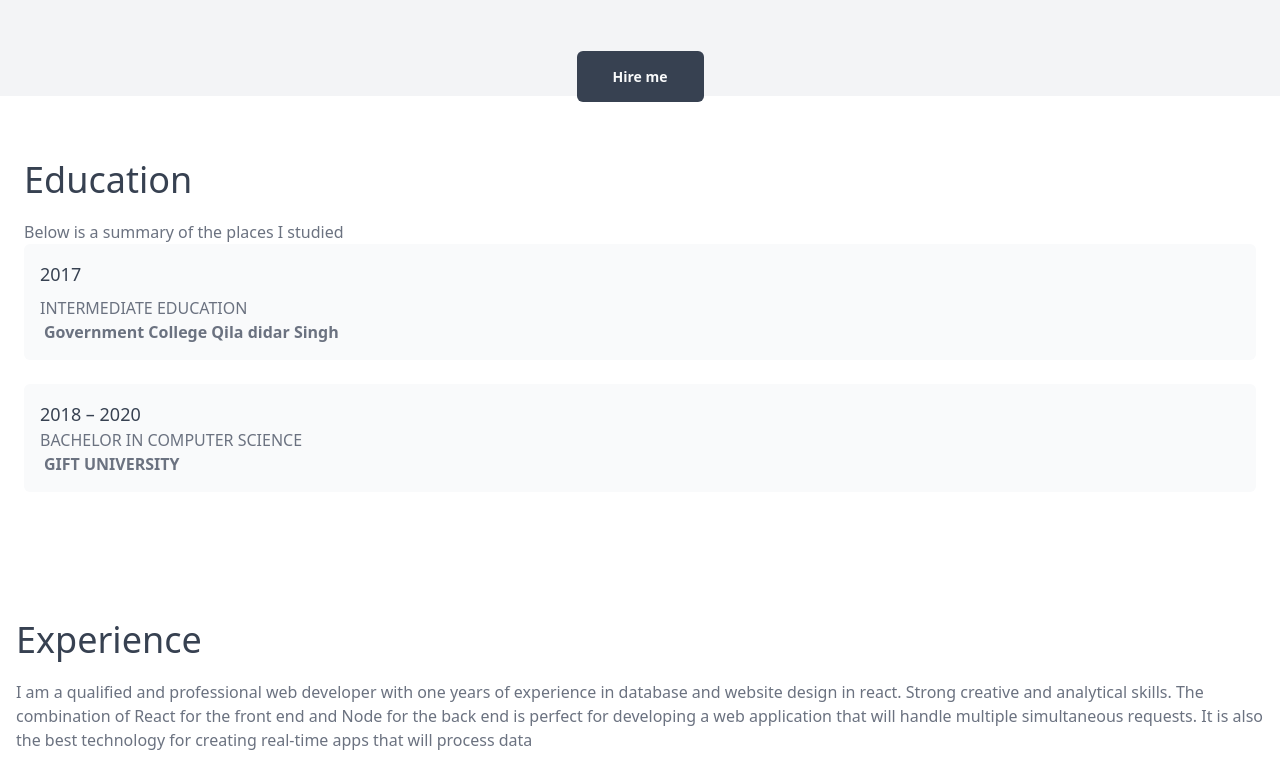
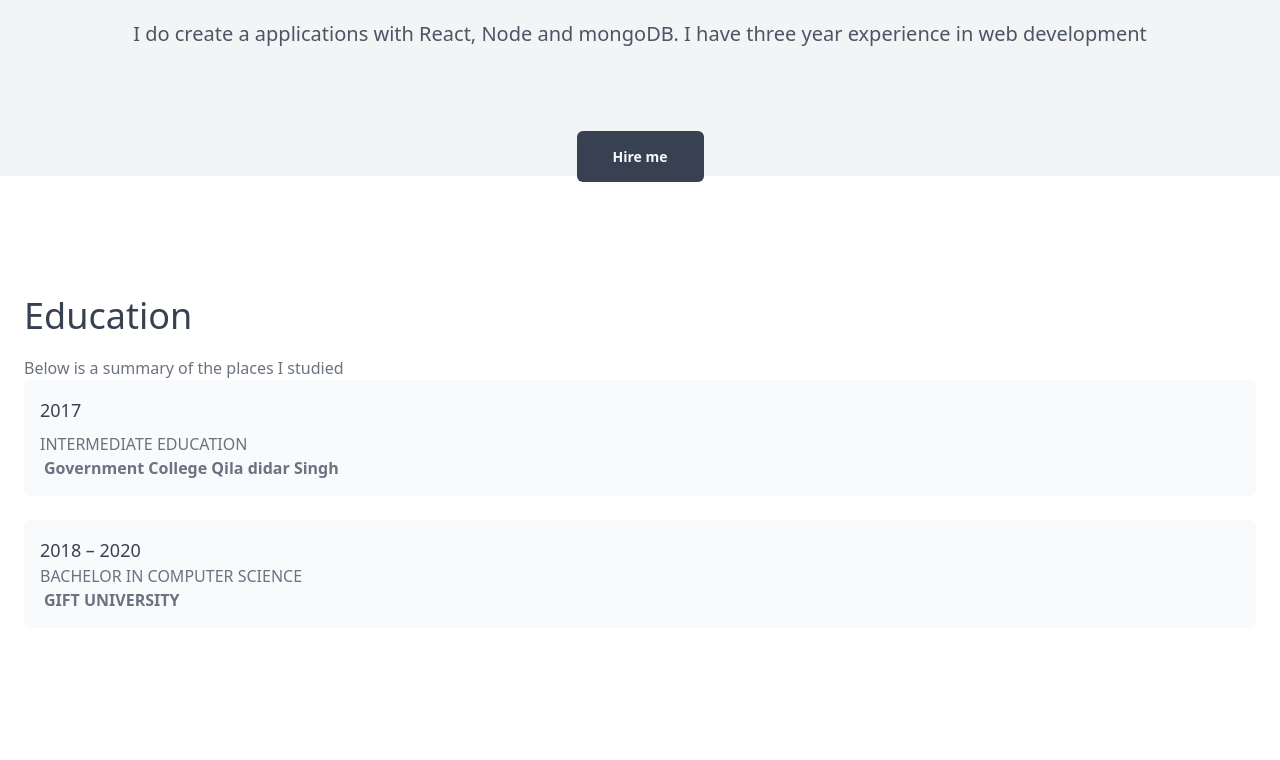
Before and after one commit to AbdulRehmanArshad/portfoliar, a React (Create React App) app: page / in a window 1280 px wide. Shown: the part 492-1252 px from the top of the page. Built offline with nearby package versions, Linux system fonts and the light colour scheme.

Commit message:
update 2

```diff
--- a/src/component/education/index.jsx
+++ b/src/component/education/index.jsx
@@ -5,7 +5,7 @@ import React from "react";
 const Education = () => {
   return (
     <>
-      <section class="md:py-16">
+      <section class="mt-14 md:py-16">
         <div class="container max-w-screen-xl mx-auto px-6">
           <h1 class="font-medium text-gray-700 text-3xl md:text-4xl mb-5">
             Education
--- a/src/component/header/index.jsx
+++ b/src/component/header/index.jsx
@@ -1,9 +1,9 @@
 /** @format */
 
 import React from "react";
-import profile from "../../assets/headerImages/Profile-image.jpg";
+import profile from "../../assets/headerImages/PP.png";
 import logo from "../../assets/headerImages/logo.png";
-import cv from "../../assets/headerImages/CV.pdf";
+import cv from "../../assets/headerImages/Abdulrehman (CV).pdf";
 
 const Header = () => {
   const DownloadFile = (params) => {
@@ -12,9 +12,9 @@ const Header = () => {
   return (
     <>
       <div class="bg-gray-100">
-        <section class="py-2 md:py-2">
+        <section class="py-2 md:py-2 ">
           <div class="container max-w-screen-xl mx-auto ">
-            <nav class="flex items-center justify-between ">
+            <nav class="flex items-center justify-between mt-12 ">
               <img
                 class="md:animate-spin object-scale-down h-20 ..."
                 src={logo}
@@ -52,7 +52,7 @@ const Header = () => {
                 Mid Level Frontend Developer
               </h1>
 
-              <p class="font-normal text-gray-600 text-md md:text-xl mb-16">
+              <p class="font-normal text-gray-600 text-md md:text-xl mb-24">
                 I do create a applications with React, Node and mongoDB. I have
                 three year experience in web development
               </p>
```
Also changed, not shown: src/assets/headerImages/PP.png (added), 1 other file (tests, documents, lock files or other folders).
